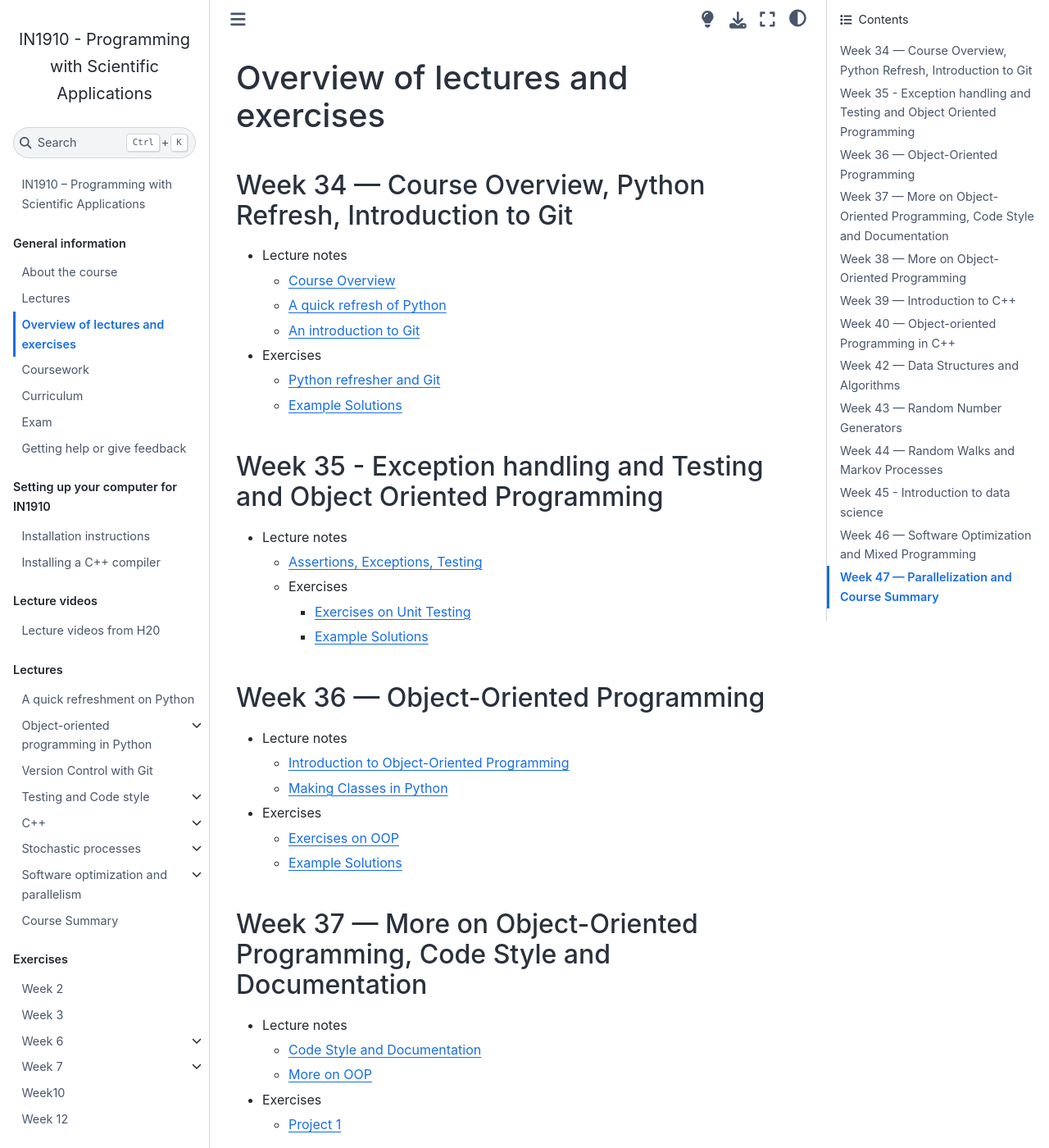
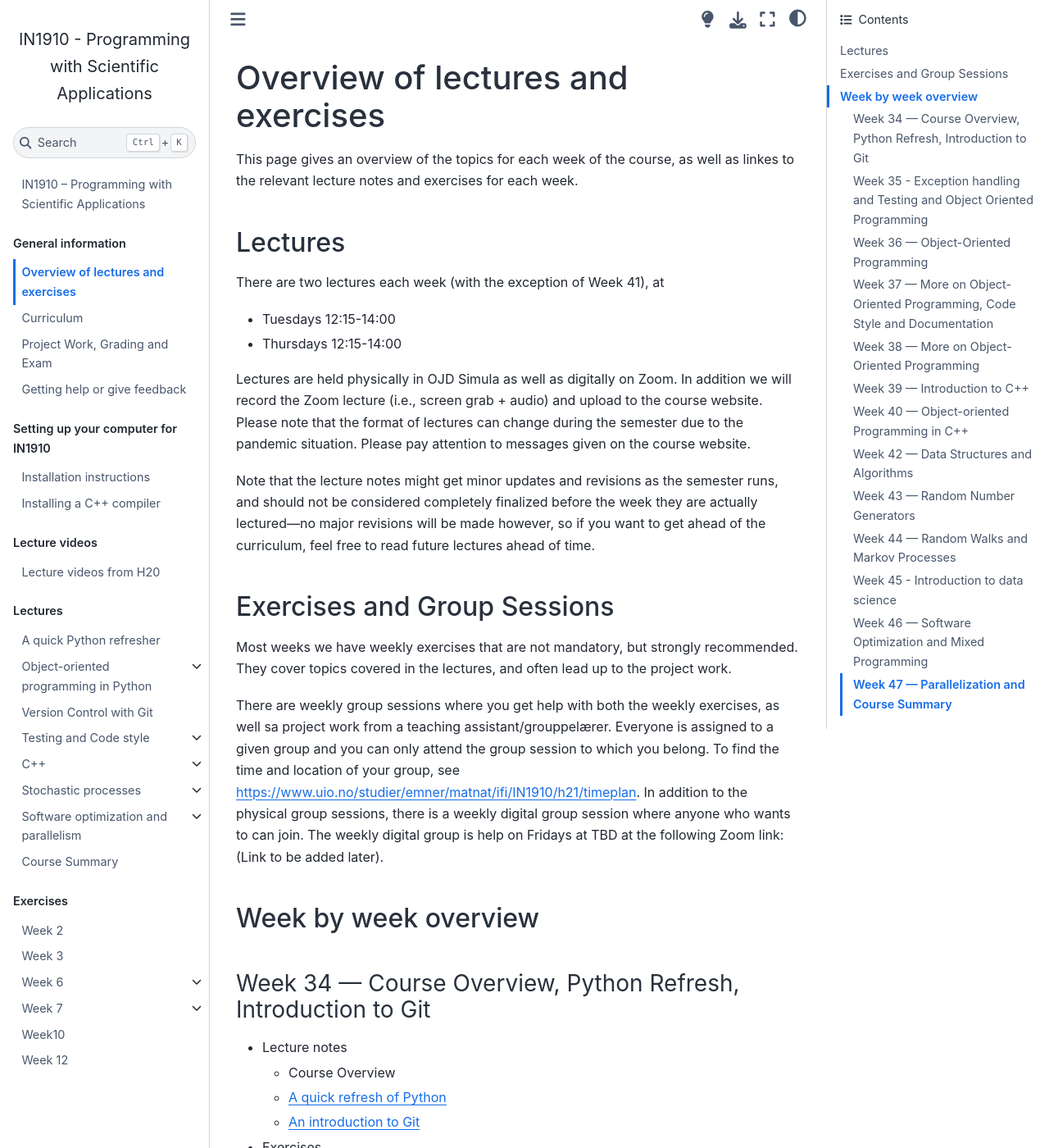
Before and after one commit to finsberg/IN1910_H21, a Jupyter Book: the page built from book/docs/info/overview.md, in a window 1280 px wide and 1400 px high. Shown: the whole window at 82% size. Built offline with Jupyter Book 1.0.4 settings and Sphinx 7.4.7 and the Sphinx Book theme 1.1.4, drawn with Linux system fonts in a browser that asks for light colours; pages that are not in the unit, such as notebooks, are missing from menus; some of the changed text lies outside the part shown.

Commit message:
Update from dev

```diff
--- a/book/_toc.yml
+++ b/book/_toc.yml
@@ -1,11 +1,9 @@
 - file: README.md
 - part: General information
   chapters:
-    - file: docs/info/info.md
-    - file: docs/info/lectures.md
     - file: docs/info/overview.md
-    - file: docs/info/coursework.md
     - file: docs/info/curriculum.md
+    - file: docs/info/motivation.md
     - file: docs/info/exam.md
     - file: docs/info/help.md
 
@@ -14,8 +12,9 @@
     - file: docs/setup/setup.md
     - file: docs/setup/cpp_compiler.md
 
-# - part: Slides
-#   chapters:
+- part: Slides
+  chapters:
+    - file: docs/slides/L02/L2_git.md
 
 - part: Lecture videos
   chapters:
--- a/book/docs/info/overview.md
+++ b/book/docs/info/overview.md
@@ -1,6 +1,27 @@
 # Overview of lectures and exercises
 
-## Week 34 — Course Overview, Python Refresh, Introduction to Git
+This page gives an overview of the topics for each week of the course, as well as linkes to the relevant lecture notes and exercises for each week.
+
+## Lectures
+
+There are two lectures each week (with the exception of Week 41), at
+* Tuesdays 12:15-14:00
+* Thursdays 12:15-14:00
+
+Lectures are held physically in OJD Simula as well as digitally on Zoom. In addition we will record the Zoom lecture (i.e., screen grab + audio) and upload to the course website. Please note that the format of lectures can change during the semester due to the pandemic situation. Please pay attention to messages given on the course website.
+
+Note that the lecture notes might get minor updates and revisions as the semester runs, and should not be considered completely finalized before the week they are actually lectured---no major revisions will be made however, so if you want to get ahead of the curriculum, feel free to read future lectures ahead of time.
+
+## Exercises and Group Sessions
+
+Most weeks we have weekly exercises that are not mandatory, but strongly recommended. They cover topics covered in the lectures, and often lead up to the project work.
+
+There are weekly group sessions where you get help with both the weekly exercises, as well sa project work from a teaching assistant/grouppelærer. Everyone is assigned to a given group and you can only attend the group session to which you belong. To find the time and location of your group, see https://www.uio.no/studier/emner/matnat/ifi/IN1910/h21/timeplan. In addition to the physical group sessions, there is a weekly digital group session where anyone who wants to can join. The weekly digital group is help on Fridays at TBD at the following Zoom link: (Link to be added later).
+
+
+## Week by week overview
+
+#### Week 34 — Course Overview, Python Refresh, Introduction to Git
 
 * Lecture notes
     * [Course Overview](info.md)
@@ -11,7 +32,7 @@
     * [Python refresher and Git](../exercises/week1/E1_python_refresh_and_git.ipynb)
     * [Example Solutions](../exercises/week1/E1_solutions.ipynb)
 
-## Week 35 - Exception handling and Testing and Object Oriented Programming
+#### Week 35 - Exception handling and Testing and Object Oriented Programming
 
 * Lecture notes
   * [Assertions, Exceptions, Testing](../lectures/testing_codestyle/writing_functioning_code.md)
@@ -20,7 +41,7 @@
     * [Exercises on Unit Testing](../exercises/week3/E3_testing_and_docstrings.md)
     * [Example Solutions](../exercises/week3/E3_solutions.ipynb)
 
-## Week 36 — Object-Oriented Programming
+#### Week 36 — Object-Oriented Programming
 
 * Lecture notes
     * [Introduction to Object-Oriented Programming](../lectures/python/intro_to_oop.ipynb)
@@ -31,7 +52,7 @@
     * [Example Solutions](../exercises/week2/E2_solutions.ipynb)
 
 
-## Week 37 — More on Object-Oriented Programming, Code Style and Documentation
+#### Week 37 — More on Object-Oriented Programming, Code Style and Documentation
 * Lecture notes
     * [Code Style and Documentation](../lectures/testing_codestyle/codestyle_and_docstrings.md)
     * [More on OOP](../lectures/python/more_oop.ipynb)
@@ -39,14 +60,14 @@
 * Exercises
     * [Project 1](../projects/project1/double_pendulum.ipynb)
 
-## Week 38 — More on Object-Oriented Programming
+#### Week 38 — More on Object-Oriented Programming
 * Lecture notes
     * [More on OOP](../lectures/python/more_oop.ipynb)
 
 * Exercises
     * [Project 1](../projects/project1/double_pendulum.ipynb)
 
-## Week 39 — Introduction to C++
+#### Week 39 — Introduction to C++
 * Lecture notes
     * [Introduction to C++](../lectures/cpp/intro_to_cpp.md)
     * [Arrays, References, Pointers](../lectures/cpp/arrays_and_pointers.md)
@@ -57,7 +78,7 @@
     * [Challenge 1—Primes by Trial Division](../exercises/week6/C1_primes_by_trial_division.md)
     * [Challenge 1—Example Solution](../exercises/week6/week6-challenge.md)
 
-## Week 40 — Object-oriented Programming in C++
+#### Week 40 — Object-oriented Programming in C++
 * Lecture notes
     * [Structs and Classes](../lectures/cpp/oop_in_cpp.md)
     * [Dynamic memory allocation and Dynamic Arrays](../lectures/cpp/dynamic_allocation_and_arrays.md)
@@ -68,13 +89,11 @@
     * [Challenge 2—Primes by Sieve](../exercises/week7/C2_primes_by_sieve.ipynb)
     * [Challenge 2—Example Solutions](../exercises/week7/solutions/week7-challenge.md)
 
-### Additional C++ Exercises
+* Additional C++ Exercises
+    * [Exercises from Langtangen book translated to C++](../exercises/cpp_exercises.pdf)
+    * [projecteuler.net](https://projecteuler.net/archives)
 
-* [Exercises from Langtangen book translated to C++](../exercises/cpp_exercises.pdf)
-* [projecteuler.net](https://projecteuler.net/archives)
-
-## Week 42 — Data Structures and Algorithms
-
+#### Week 42 — Data Structures and Algorithms
 * Lecture Notes
     * [Linked Lists and Algorithm Analysis](../lectures/cpp/linked_lists_and_algorithm_analysis.md)
     * [Comparing Linked Lists and Dynamic Arrays](../lectures/cpp/linkedlists_vs_dynamicarrays.md)
@@ -84,7 +103,7 @@
     * [Project 2](../projects/project2/project2.ipynb)
 
 
-## Week 43 — Random Number Generators
+#### Week 43 — Random Number Generators
 
 * Lecture Notes
     * [Random Number Generators](../lectures/stochastic_processes/random_number_generators.ipynb)
@@ -92,7 +111,7 @@
 * Exercises
     * [Random Number Generators](../exercises/week10/E8_random_number_generators.ipynb)
 
-## Week 44 — Random Walks and Markov Processes
+#### Week 44 — Random Walks and Markov Processes
 
 * Lecture Notes
     * [Random Walks](../lectures/stochastic_processes/random_walks_and_markov_processes.ipynb)
@@ -101,14 +120,14 @@
     * [Random Walks and Markov Processess](../exercises/week11/E9_random_walks_and_markov_process.ipynb)
     * [Project 3](../projects/project3/project3.ipynb)
 
-## Week 45 - Introduction to data science
+#### Week 45 - Introduction to data science
 
 * Lecture Notes
     * TBW
 * Excercises
     * TBW
 
-## Week 46 — Software Optimization and Mixed Programming
+#### Week 46 — Software Optimization and Mixed Programming
 
 * Lecture Notes
     * [What is Software Optimization?](../lectures/optimization/software_optimization.ipynb)
@@ -117,7 +136,7 @@
     * [Optmization and Mixed Programming](../exercises/week12/E10_optimization_and_mixed_programming.ipynb)
     * [Example Solutions](../exercises/week12/E10_solutions.ipynb)
 
-## Week 47 — Parallelization and Course Summary
+#### Week 47 — Parallelization and Course Summary
 * Lecture Notes
     * [Parallelization](../lectures/optimization/parallel_programming.ipynb)
     * [Course Summary](../lectures/summary/course_summary.md)
```
Also changed, not shown: book/docs/info/curriculum.md (+1 -1 lines), book/docs/info/exam.md (+46 -4 lines), book/docs/info/lectures.md (+7 -6 lines), book/docs/setup/setup.md (+1 -1 lines), book/docs/lectures/python/python_intro.ipynb.
